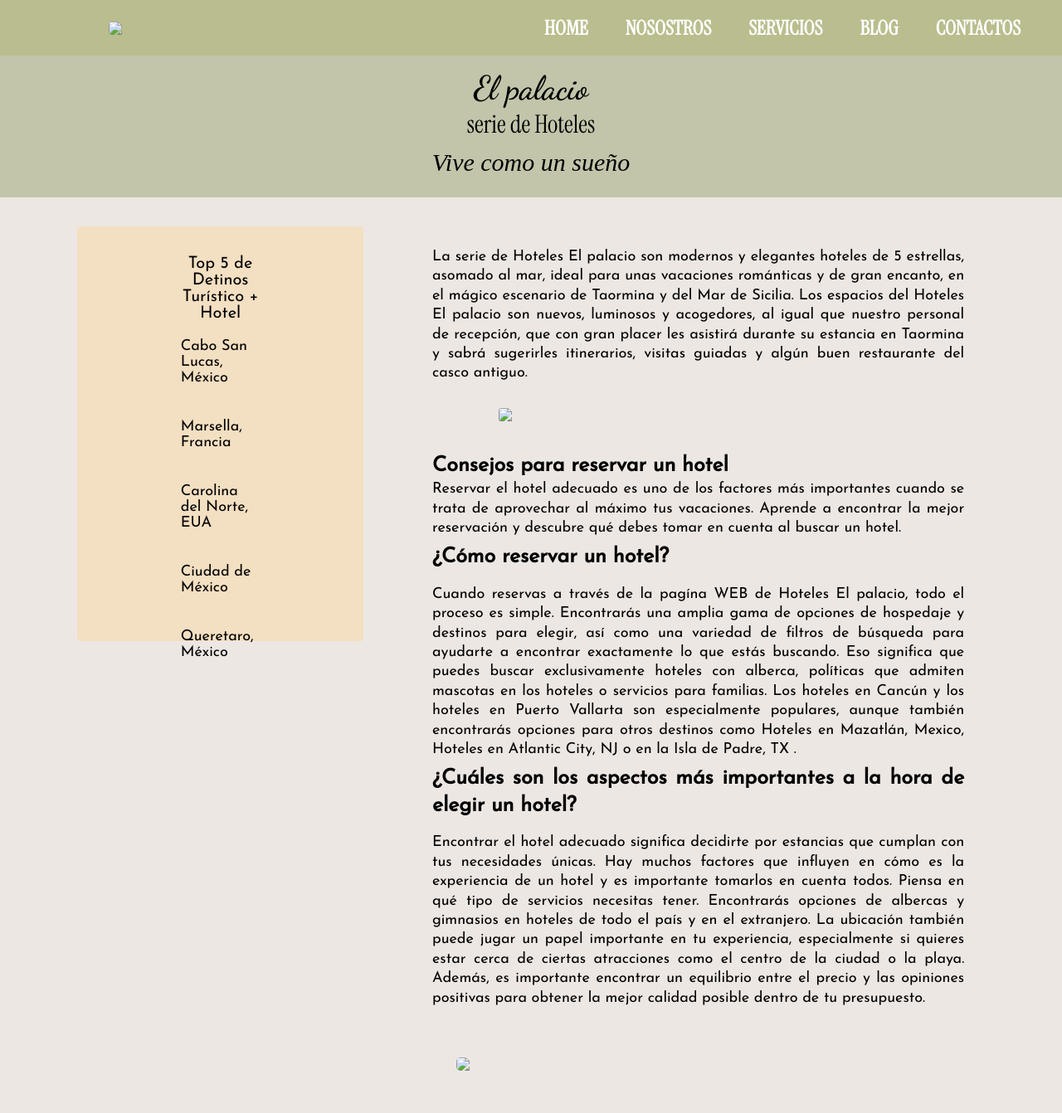
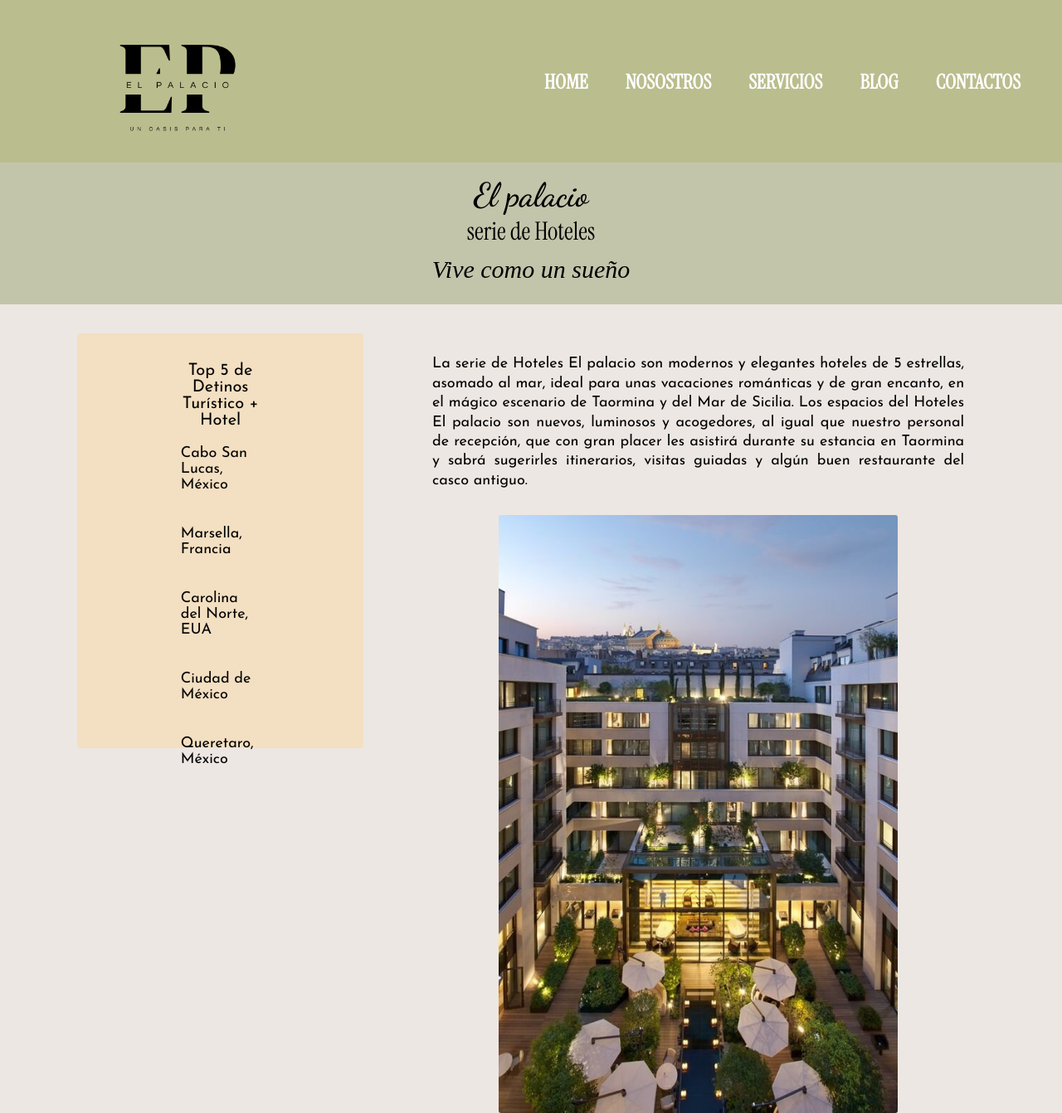
Before and after one commit to Trisho2006/IntegradoraTMC302, a plain HTML site: page index.html in a window 1280 px wide. Shown: the top 1342 px of the page at 83% size. Drawn offline with Linux system fonts and the light colour scheme.

Commit message:
Update index.html

```diff
--- a/index.html
+++ b/index.html
@@ -16,13 +16,13 @@
 
 	<link rel="stylesheet" href="https://cdnjs.cloudflare.com/ajax/libs/font-awesome/6.4.0/css/all.min.css" integrity="sha512-iecdLmaskl7CVkqkXNQ/ZH/XLlvWZOJyj7Yy7tcenmpD1ypASozpmT/E0iPtmFIB46ZmdtAc9eNBvH0H/ZpiBw==" crossorigin="anonymous" referrerpolicy="no-referrer" />
 	<link rel="stylesheet" type="text/css" href="Estilos.css">
-	<link rel="icon" type="image/x-icon" href="imagenes/Icono.ico">
+	<link rel="icon" type="image/x-icon" href="Icono.ico">
 </head>
 <body>
 	<div class="Contenedor">
 		<div class="encabezado">
 			<div class="logo">
-				<img src="imagenes/logo2.png">
+				<img src="logo2.png">
 			</div>
 			<div class="menu">
 				<a href="index.html">HOME</a>
@@ -55,7 +55,7 @@
 					La serie de Hoteles El palacio son modernos y elegantes hoteles de 5 estrellas, asomado al mar, ideal para unas vacaciones románticas y de gran encanto, en el mágico escenario de Taormina y del Mar de Sicilia. Los espacios del Hoteles El palacio son nuevos, luminosos y acogedores, al igual que nuestro personal de recepción, que con gran placer les asistirá durante su estancia en Taormina y sabrá sugerirles itinerarios, visitas guiadas y algún buen restaurante del casco antiguo.
 				</p>
 
-				<img src="imagenes/imagen.jpg">
+				<img src="imagen.jpg">
 				<h2>Consejos para reservar un hotel</h2>
 				<p>
 					Reservar el hotel adecuado es uno de los factores más importantes cuando se trata de aprovechar al máximo tus vacaciones. Aprende a encontrar la mejor reservación y descubre qué debes tomar en cuenta al buscar un hotel.
@@ -75,7 +75,7 @@
 		</div>
 
 		<div class="logotipo">
-			<img src="imagenes/logo2.png">
+			<img src="logo2.png">
 		</div>
 
 		<div class="footer">
```
